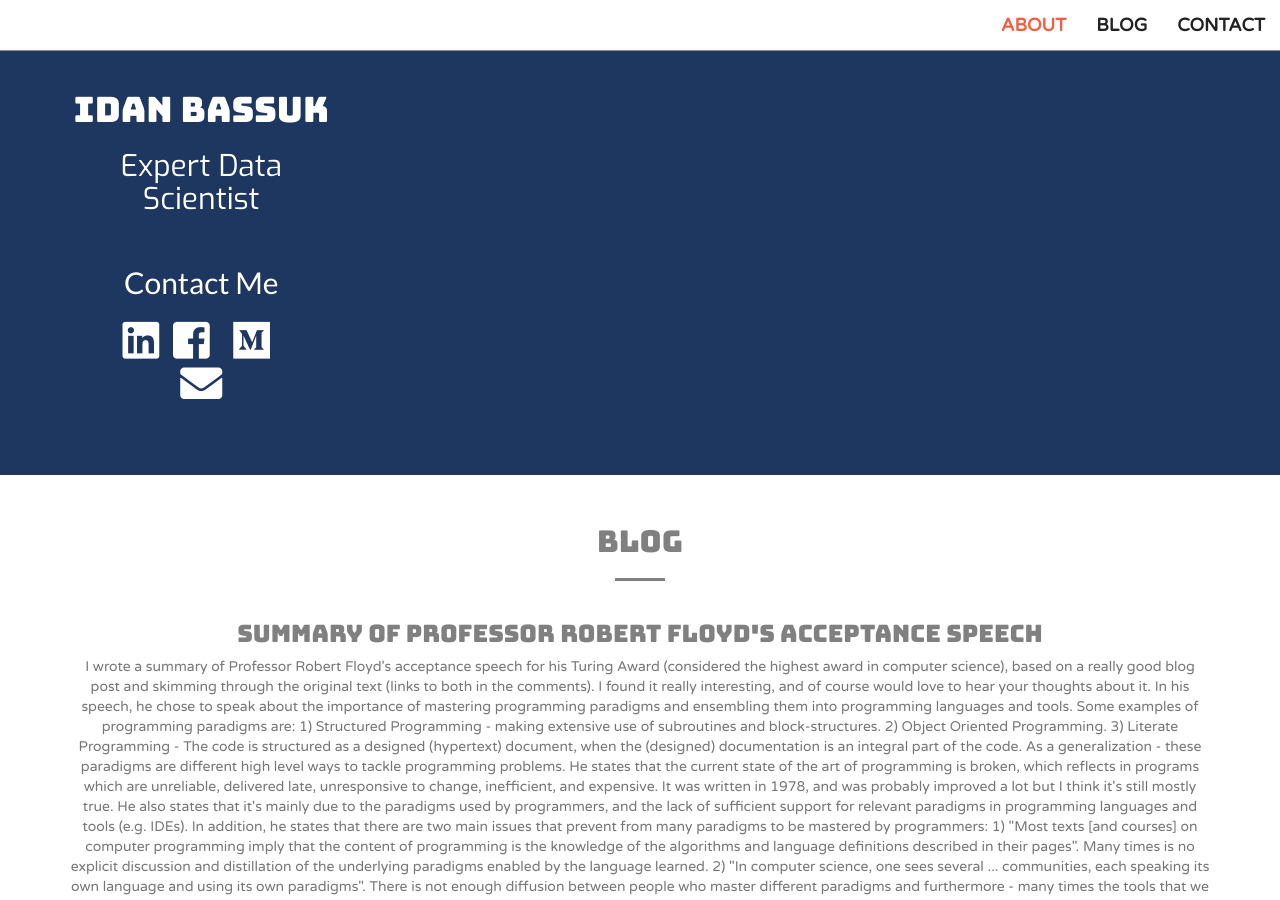
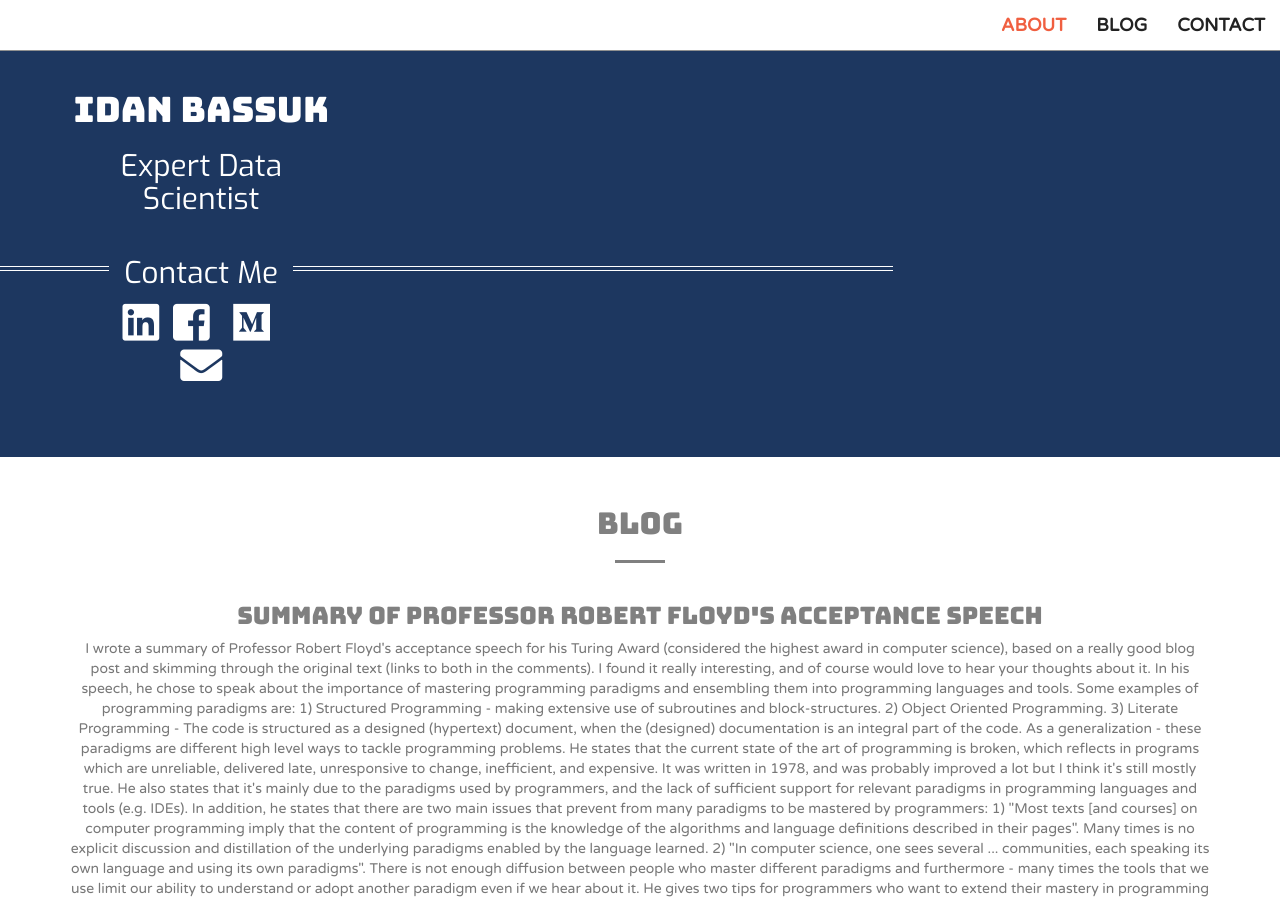
Before and after one commit to idan-bassuk/idan-bassuk.github.io, a Jekyll site: the page built from index.html, in a window 1280 px wide and 900 px high, scrolled down 1164 px. Built offline with Jekyll 4.4.1, drawn with Linux system fonts in a browser that asks for light colours; some web fonts are replaced.

Commit message:
Update about.html

```diff
--- a/_includes/about.html
+++ b/_includes/about.html
@@ -7,7 +7,7 @@
                     <h1>{{ site.owner }}</h1>
 		    <h2>{{ site.description }}</h2>
 		    <br>
-                    <h2 class="contact-txt">Contact Me</h2>
+                    <h2 class="fancy"><span>Contact Me</span></h2>
 		    {% include social.html  %}
                 </div>
             </div>
```
